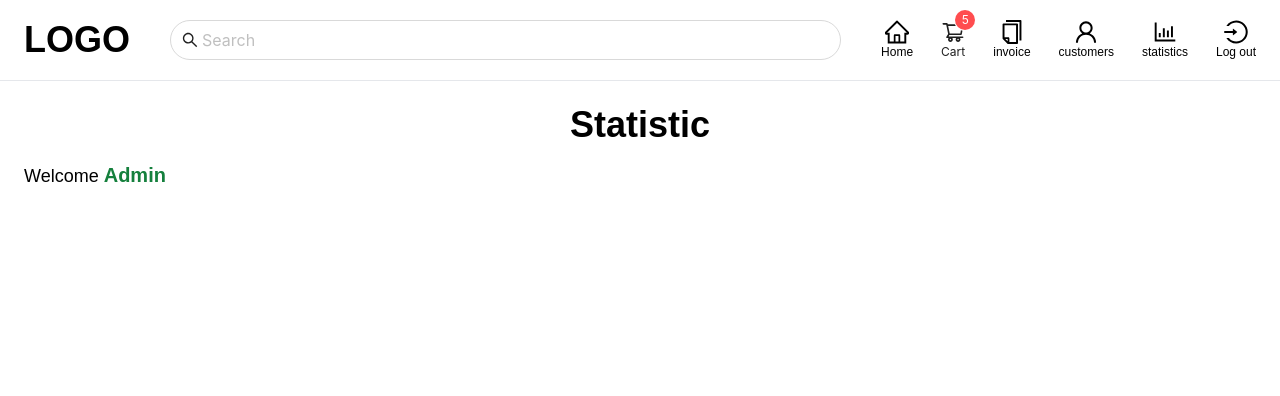
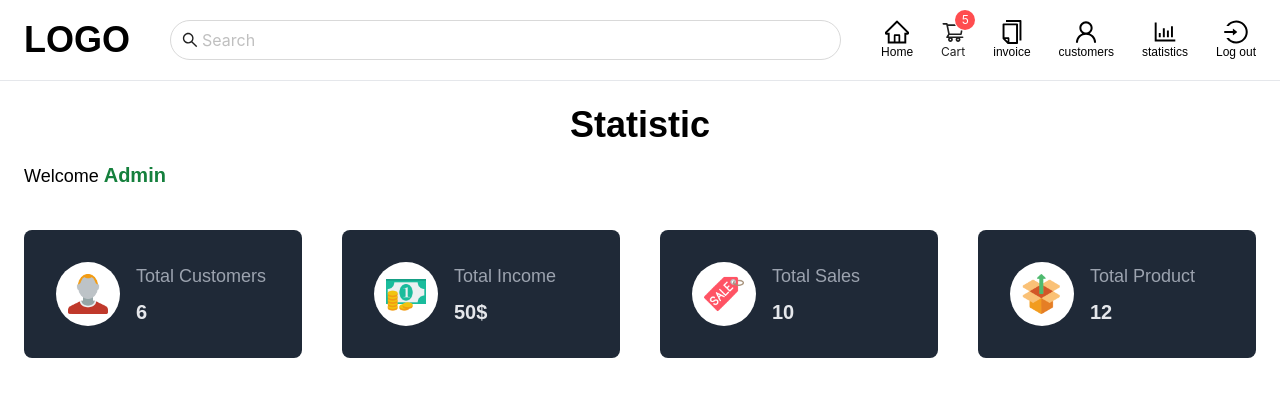
Before and after one commit to WebDestiny90/pos-application, a React (Vite) app in the folder client/: page /statistics in a window 1280 px wide. Shown: the top 396 px of the page. Built offline with nearby package versions, Linux system fonts and the light colour scheme; a web font is replaced by a local one.

Commit message:
statistic page

```diff
--- a/client/src/pages/StatisticPage.jsx
+++ b/client/src/pages/StatisticPage.jsx
@@ -1,14 +1,79 @@
 import Header from "../components/header/Header"
+import StatisticCard from "../components/statistic/StatisticCard"
+import { Area, Pie } from '@ant-design/plots';
 
 const StatisticPage = () => {
+
+  const config = {
+    data: {
+      type: 'fetch',
+      value: 'https://assets.antv.antgroup.com/g2/aapl.json',
+    },
+    xField: (d) => new Date(d.date),
+    yField: 'close',
+  };
+
+  const config2 = {
+    data: [
+      { type: '分类一', value: 27 },
+      { type: '分类二', value: 25 },
+      { type: '分类三', value: 18 },
+      { type: '分类四', value: 15 },
+      { type: '分类五', value: 10 },
+      { type: '其他', value: 5 },
+    ],
+    angleField: 'value',
+    colorField: 'type',
+    innerRadius: 0.6,
+    label: {
+      text: 'value',
+      style: {
+        fontWeight: 'bold',
+      },
+    },
+    legend: {
+      color: {
+        title: false,
+        position: 'right',
+        rowPadding: 5,
+      },
+    },
+    annotations: [
+      {
+        type: 'text',
+        style: {
+          text: 'AntV\nCharts',
+          x: '50%',
+          y: '50%',
+          textAlign: 'center',
+          fontSize: 40,
+          fontStyle: 'bold',
+        },
+      },
+    ],
+  };
 
   return (
     <>
       <Header />
-      <div className="px-6">
+      <div className="px-6 md:pb-0 pb-20">
         <h1 className="text-4xl font-bold text-center mb-4">Statistic</h1>
-        <div>
+        <div className="statistic-section">
           <h2 className="text-lg">Welcome <span className="text-green-700 font-bold text-xl">Admin</span></h2>
+          <div className="statistic-cards grid xl:grid-cols-4 md:grid-cols-2 my-10 md:gap-10 gap-4">
+            <StatisticCard img={"images/user.png"} title={"Total Customers"} amount={"6"} />
+            <StatisticCard img={"images/money.png"} title={"Total Income"} amount={"50$"} />
+            <StatisticCard img={"images/sale.png"} title={"Total Sales"} amount={"10"} />
+            <StatisticCard img={"images/product.png"} title={"Total Product"} amount={"12"} />
+          </div>
+          <div className="flex justify-between gap-10 lg:flex-row flex-col">
+            <div className="lg:w-1/2 lg:h-full h-72">
+              <Area {...config} />
+            </div>
+            <div className="lg:w-1/2 lg:h-full h-72">
+              <Pie {...config2} />
+            </div>
+          </div>
         </div>
       </div>
     </>
```
